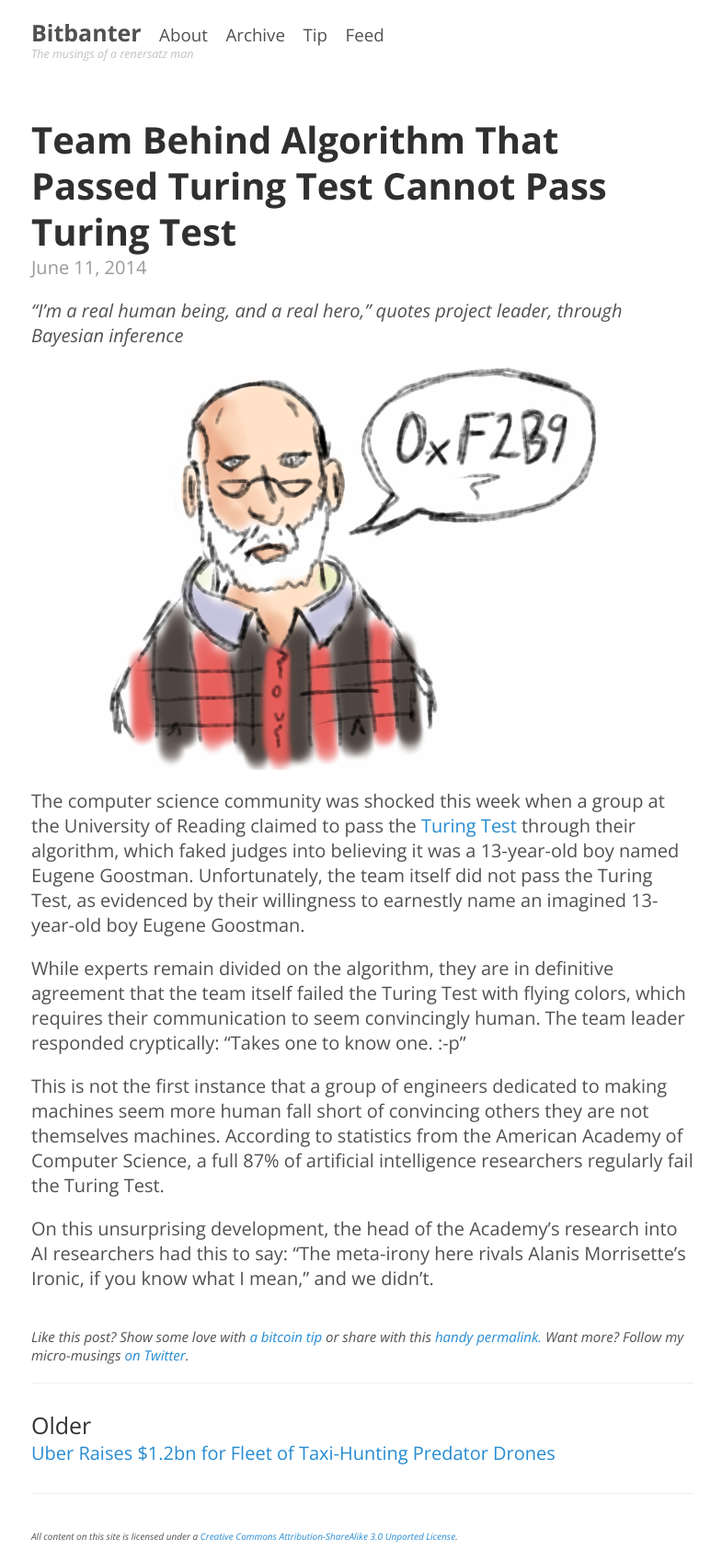
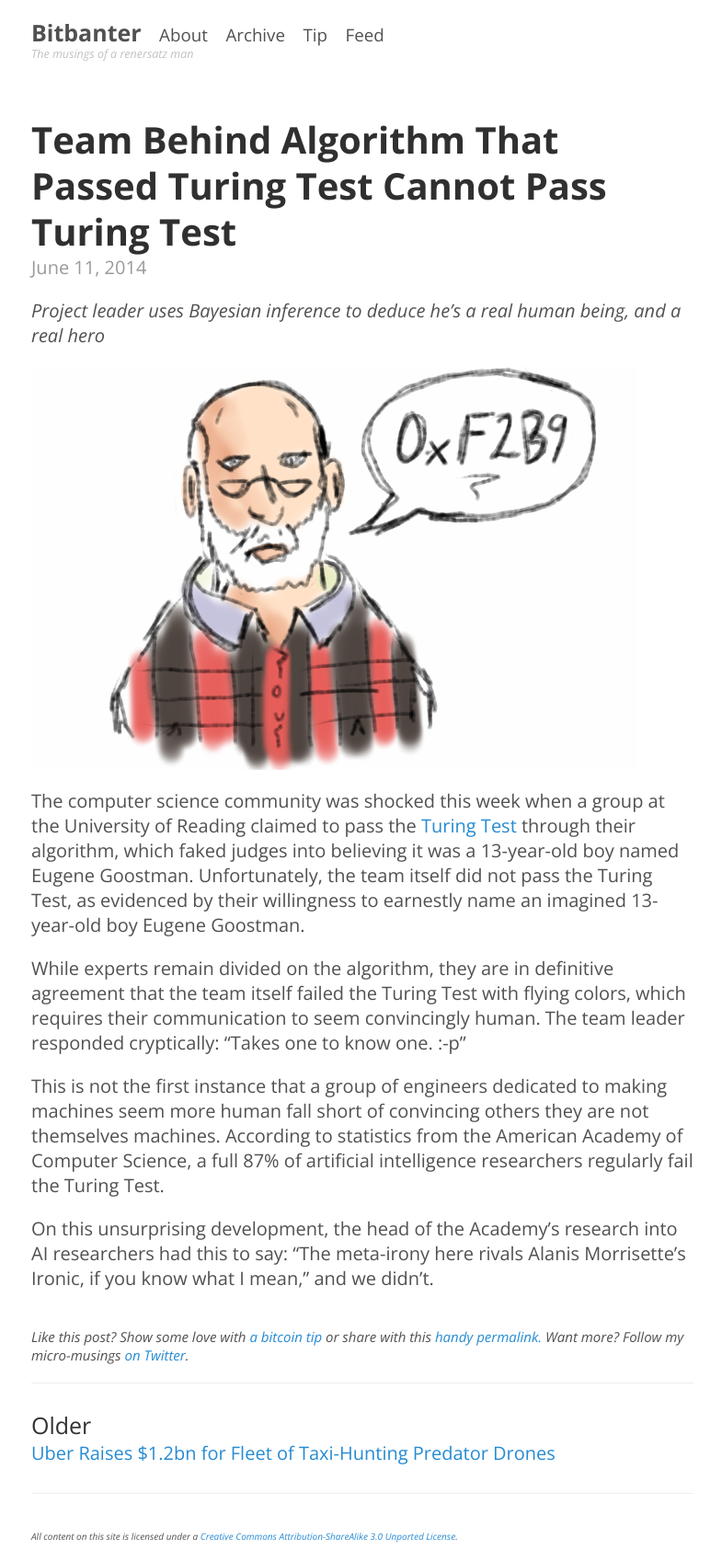
Before and after one commit to acityinohio/bitbanter-archive, a Jekyll site: the page built from _posts/2014-06-11-turing-test.md, in a window 1280 px wide. Shown: the whole page at 92% size, without its empty margins (246-1031 px from the left). Built offline with Jekyll 4.4.1, drawn with Linux system fonts in a browser that asks for light colours; Markdown is read by kramdown in place of the engine named in the settings.

Commit message:
remove quote from subheading

```diff
--- a/_posts/2014-06-11-turing-test.md
+++ b/_posts/2014-06-11-turing-test.md
@@ -4,7 +4,7 @@ title: Team Behind Algorithm That Passed Turing Test Cannot Pass Turing Test
 thumb: 2014-06-11-turing-test.png
 ---
 
-*"I'm a real human being, and a real hero," quotes project leader, through Bayesian inference*
+*Project leader uses Bayesian inference to deduce he's a real human being, and a real hero*
 
 ![Robot after all](/assets/2014-06-11-turing-test.png)
 
```
